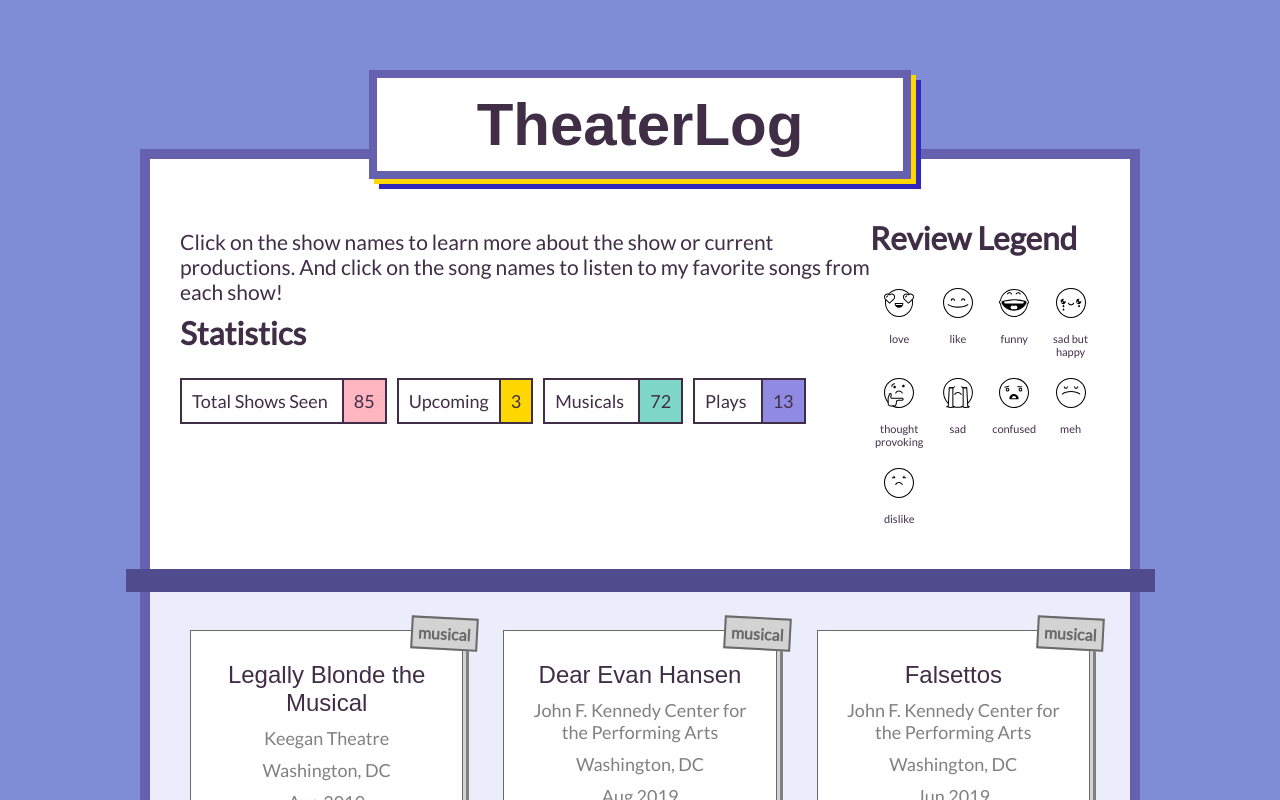
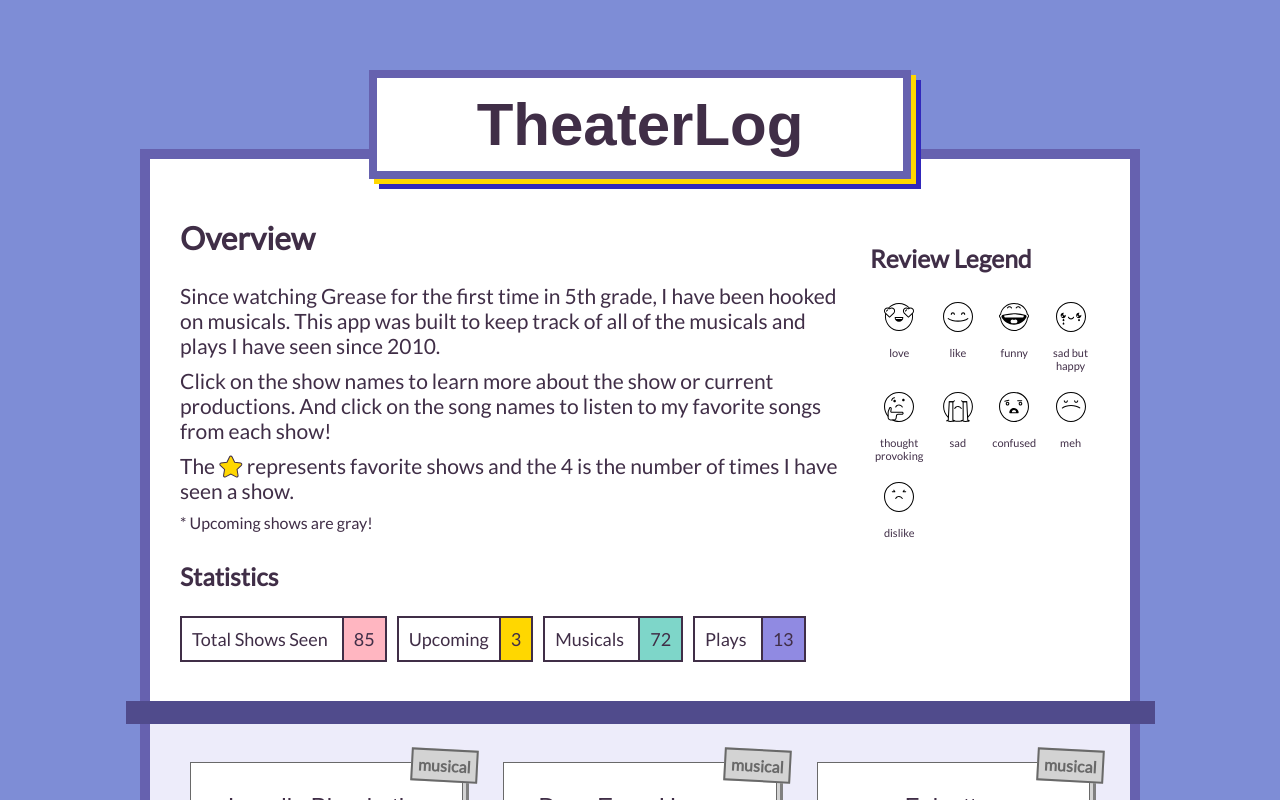
Before and after one commit to brittanyrw/theaterlog, a Vue app: page / in a window 1280 px wide. Shown: the top 800 px of the page. Built offline with nearby package versions, Linux system fonts and the light colour scheme; a web font is replaced by a local one.

Commit message:
update hero section, add additional information about what symbols mean

```diff
--- a/src/components/Hero.vue
+++ b/src/components/Hero.vue
@@ -3,9 +3,15 @@
     <h1>TheaterLog</h1>
     <div class="statistics">
       <div class="statistics-content">
-        <p>Click on the show names to learn more about the show or current productions. And click on the song names to listen to my favorite songs from each show!</p>
+        <div class="stats-intro">
+          <h2>Overview</h2>
+          <p>Since watching Grease for the first time in 5th grade, I have been hooked on musicals. This app was built to keep track of all of the musicals and plays I have seen since 2010.</p>
+          <p> Click on the show names to learn more about the show or current productions. And click on the song names to listen to my favorite songs from each show!</p>
+          <p>The <font-awesome-icon icon="star" class="fav-icon" /> represents favorite shows and the <span class="multi-example">4</span> is the number of times I have seen a show.</p>
+          <p class="note">* Upcoming shows are gray!</p>
+        </div>
         <div class="stats">
-          <h2>Statistics</h2>
+          <h3>Statistics</h3>
           <div class="counter total-stat"><p>Total Shows Seen</p> <p>{{ shows.length + 26}}</p></div>
           <div class="counter upcoming-stat"><p>Upcoming </p><p>{{ upcomingCounter }}</p></div>
           <div class="counter musical-stat"><p>Musicals</p> <p>{{ musicalsCounter + 26}}</p></div>
@@ -14,7 +20,7 @@
       </div>
       <div class="window">
         <div class="review-legend">
-          <h2>Review Legend</h2>
+          <h3>Review Legend</h3>
           <ul>
             <li>
               <img alt="Vue logo" src="./../assets/love.svg">
@@ -121,6 +127,24 @@ export default {
     margin-bottom: 20px;
   }
 
+  .fav-icon {
+    color: gold;
+  }
+
+  .fav-icon path {
+    stroke: #402e47;
+    stroke-width: 25;
+  }
+
+  .stats-intro {
+    padding-right: 20px;
+    margin-bottom: 30px;
+  }
+
+  .note {
+    font-size: 16px;
+  }
+
   .stats .counter {
     display: inline-block;
     border: 2px solid #402e47;
```
